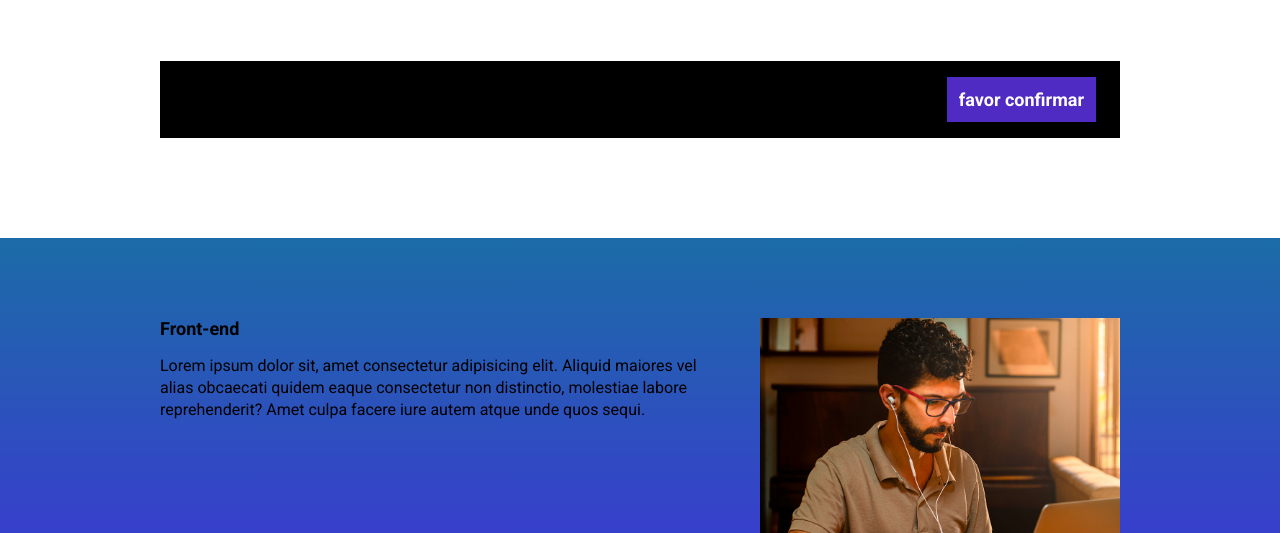
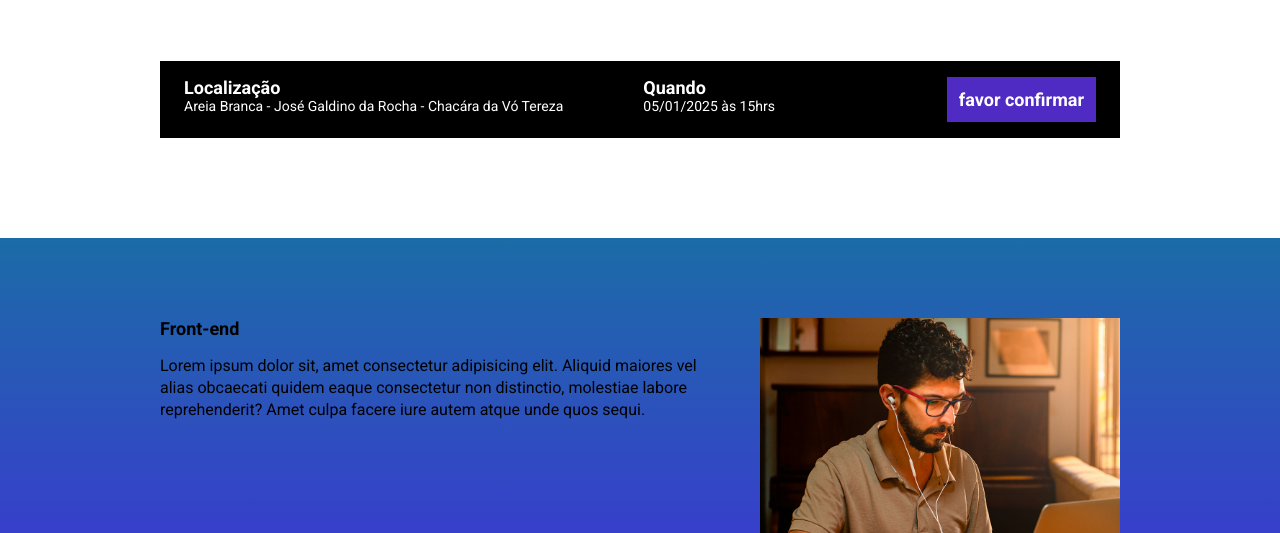
Before and after one commit to igorprogrammer93/Anivers-rio_do_Augusto, a website built with Parcel: page src/index.html in a window 1280 px wide. Shown: the part 267-800 px from the top of the page. Built offline with nearby package versions, Linux system fonts and the light colour scheme; files whose address does not match are found by name.

Commit message:
commit56

```diff
--- a/src/styles/_variables.scss
+++ b/src/styles/_variables.scss
@@ -1,5 +1,5 @@
 $textColor: #000;
-$secondaryTextColor: #000;
+$secondaryTextColor: #fff;
 
 $blue1: #1B6CA7;
 $blue2: #442BDB;
```
